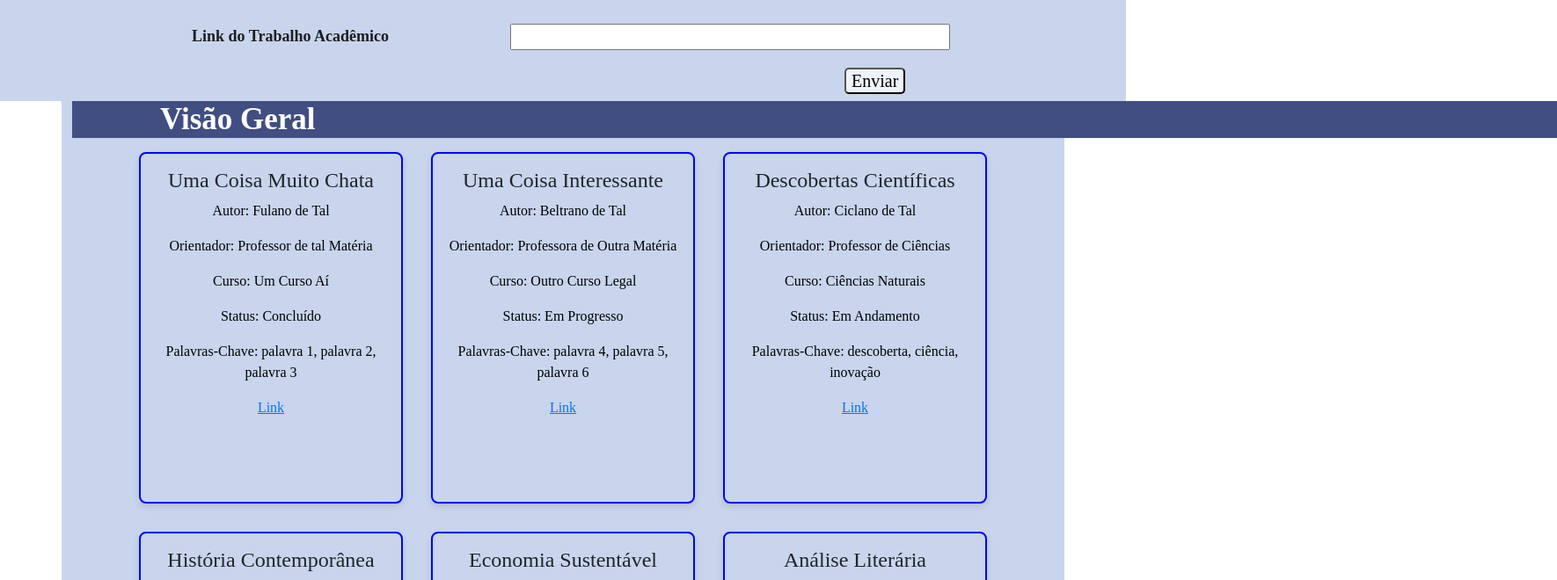
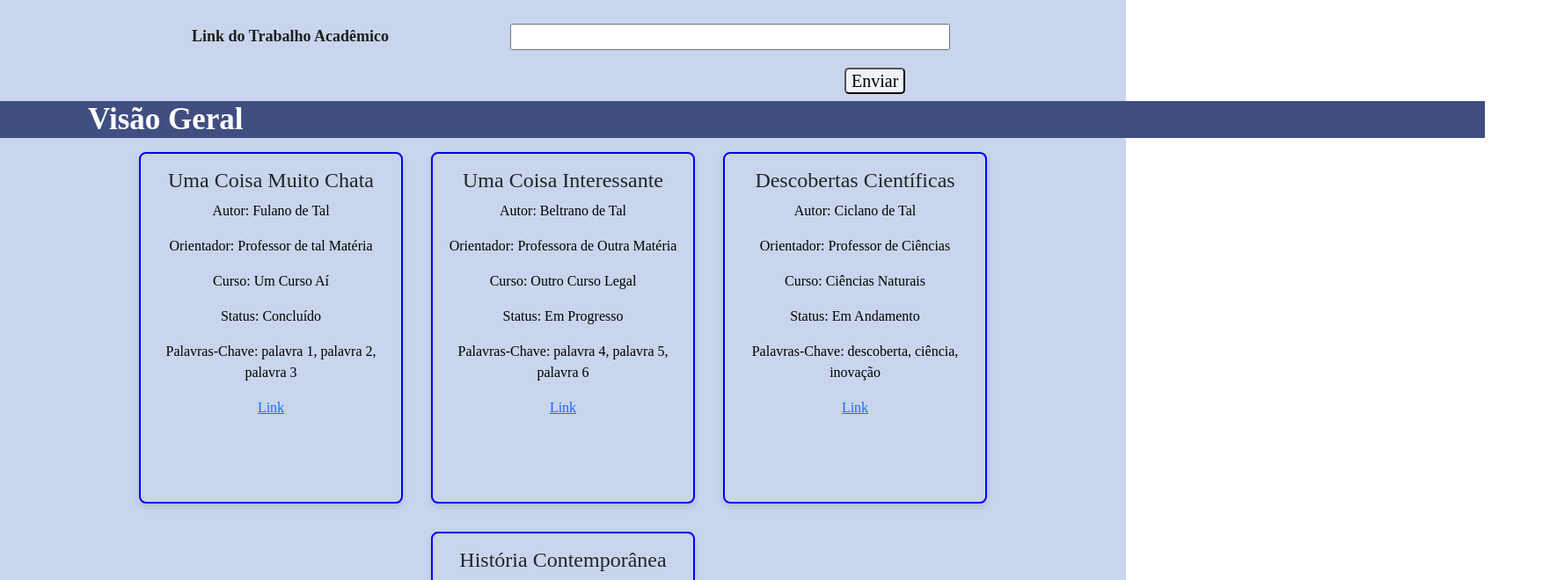
Before and after one commit to Juliana-Sartori/Sistema-de-gestao-de-trabalhos-acad-micos, a React (Create React App) app in the folder sistema-gta/: page / in a window 1280 px wide. Shown: the part 412-1072 px from the top of the page at 88% size, 1770 px wide, since content can reach past the window. Built offline with nearby package versions, Linux system fonts and the light colour scheme.

Commit message:
Update Listagem.js

```diff
--- a/sistema-gta/src/components/Listagem.js
+++ b/sistema-gta/src/components/Listagem.js
@@ -231,7 +231,7 @@ const OverviewTela = ({ arrayDeObjetos, itensPorPagina }) => {
   }
 
   return (
-    <div className="container" style={styles.container}>
+    <div  style={styles.container}>
       <h1 style={styles.title}>Visão Geral</h1>
       <div className="cards-container" style={styles.cardContainer}>
         {objetosNaPagina.map((objeto, index) => (
@@ -306,10 +306,10 @@ function Listagem() {
 
   const arrayDeObjetos = vet;
 
-  const itensPorPagina = 6;
+  const itensPorPagina = 4;
 
   return (
-    <div>
+    <div style={styles.container}>
       <OverviewTela arrayDeObjetos={arrayDeObjetos} itensPorPagina={itensPorPagina} />
     </div>
   );
```
